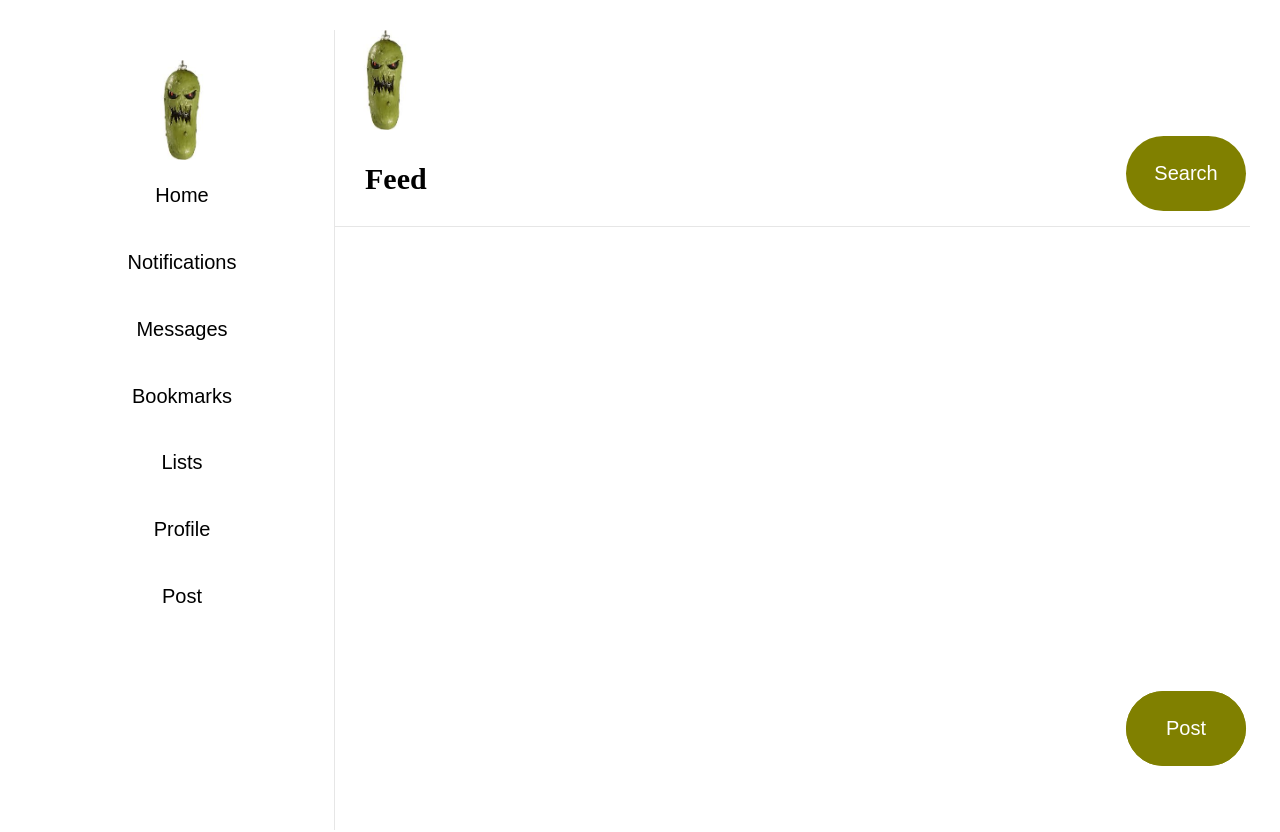
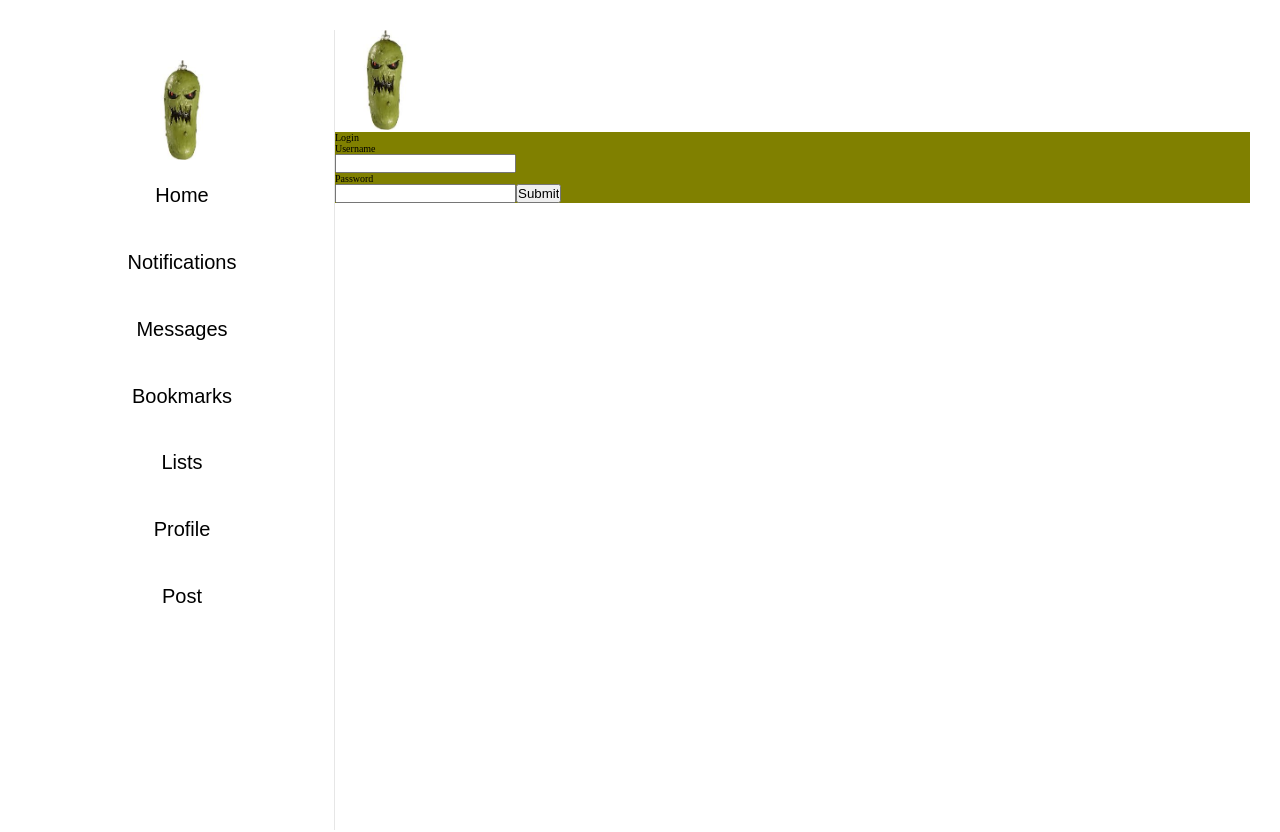
Before and after one commit to PTRI3-Squirtle/Pickle, a React app: page / in a window 1280 px wide. Shown: the top 832 px of the page. Built offline with nearby package versions, Linux system fonts and the light colour scheme; no server answers.

Commit message:
messing around with connection

```diff
--- a/src/frontend/Components/Layout.tsx
+++ b/src/frontend/Components/Layout.tsx
@@ -17,7 +17,6 @@ const Layout: FC<layoutProps> = ({ children }) => {
         </div>
         <main className='layout_main'>
           <PickleImage />
-          <Feed/>
           {children}
         </main>
       </div>
--- a/src/frontend/app.tsx
+++ b/src/frontend/app.tsx
@@ -47,17 +47,15 @@ const App = () => {
   return (
     <Router>
       <Layout>
-        <Switch>
-          <Route path='/pickle'>
-            <Pickle />
-          </Route>
-          <Route path='/signin'>
-            <Signin />
-          </Route>
-          <Route path='/'>
-            <Feed />
-          </Route>
-        </Switch>
+        <Route exact path='/' component={Signin}>
+          <Signin />
+        </Route>
+        <Route exact path='/pickle' component={Pickle}>
+          <Pickle />
+        </Route>
+        <Route exact path='/feed' component={Feed }>
+          <Feed />
+        </Route>
       </Layout>
     </Router>
   );
```
Also changed, not shown: 4 other files (tests, documents, lock files or other folders).
